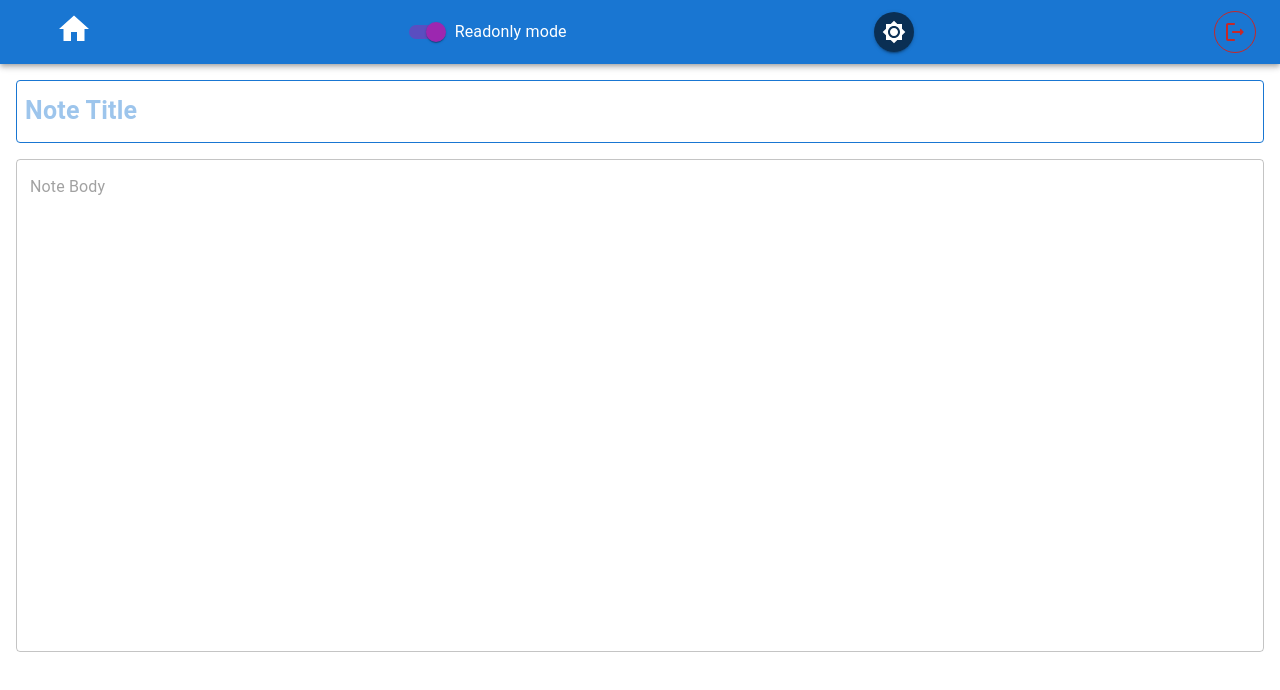
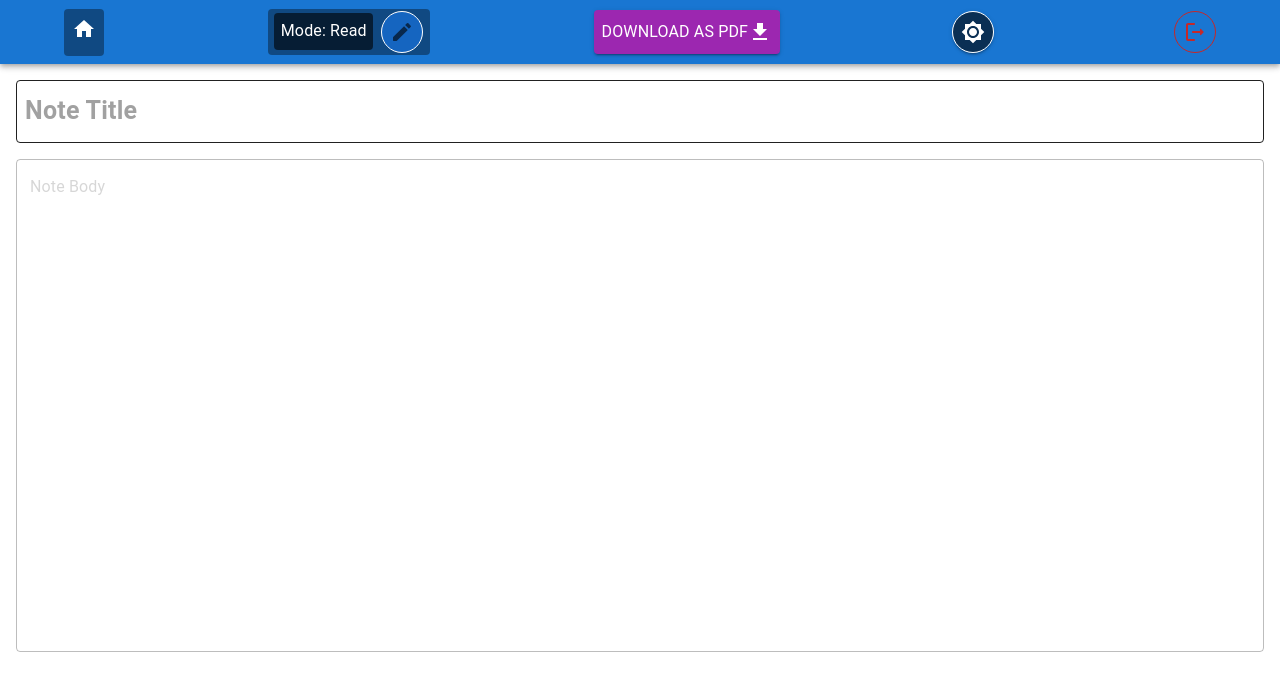
Before and after one commit to Folareen/sleek-notes, a React (Create React App) app: page /notes in a window 1280 px wide. Shown: the top 690 px of the page. Built offline with nearby package versions, Linux system fonts and the light colour scheme.

Commit message:
changed styles

```diff
--- a/src/components/ColorModeButton.jsx
+++ b/src/components/ColorModeButton.jsx
@@ -19,7 +19,7 @@ const ColorModeButton = () => {
 
   return (
       <IconButton
-        sx={{ ml: 1, bgcolor: 'text.secondary', color: 'background.default',boxShadow:2 }}
+        sx={{ ml: 1, bgcolor: 'text.secondary', color: 'background.default',boxShadow:2, border: 1, borderColor: 'background.paper' }}
         onClick={toggleColorMode}
       >
         {mode === "dark" ? (
--- a/src/components/HomeButton.jsx
+++ b/src/components/HomeButton.jsx
@@ -5,8 +5,8 @@ import HomeIcon from '@mui/icons-material/Home';
 
 const HomeButton = () => {
     return (
-      <Link to='/' component={RouterLink}  sx={{ color:'background.paper', px:4}} underline="none" >
-        <HomeIcon sx={{fontSize: 36}} />
+      <Link to='/' component={RouterLink}  sx={{ color:'background.paper', p:1, borderRadius: 1, bgcolor: 'text.disabled'}} underline="none" >
+        <HomeIcon  />
       </Link>
     )
 }
--- a/src/components/NotesPreviewCard.jsx
+++ b/src/components/NotesPreviewCard.jsx
@@ -26,8 +26,7 @@ export default function NotesPreviewCard ({id, title, body, date}){
 
                 <CardActions sx={{display:'flex', justifyContent: 'space-between', borderTop: 1, borderColor: 'primary.light', px:0}}>
 
-                    <Button sx={{fontWeight:'bold', color:'success.dark', bgcolor:'success.light','&:hover':{color: 'success.light',bgcolor: 'success.dark'
-                    }}} endIcon={<NoteAltIcon/>}>
+                    <Button sx={{fontWeight:'bold'}} color='success' variant='contained' endIcon={<NoteAltIcon/>}>
                         View/Edit
                     </Button>
 
--- a/src/pages/NotesFullView.jsx
+++ b/src/pages/NotesFullView.jsx
@@ -1,5 +1,5 @@
 import React, { useState } from 'react'
-import { Box, AppBar, Toolbar, FormControlLabel, Switch, InputBase, FormControl, TextField, Button, InputLabel, Select, MenuItem, IconButton} from '@mui/material'
+import { Box, AppBar, Toolbar, FormControlLabel, Switch, InputBase, FormControl, TextField, Button, InputLabel, Select, MenuItem, IconButton, Typography} from '@mui/material'
 import LogoutButton from '../components/LogoutButton'
 import SaveIcon from '@mui/icons-material/Save';
 import DeleteForeverIcon from '@mui/icons-material/DeleteForever';
@@ -15,10 +15,13 @@ import FormatListNumberedIcon from '@mui/icons-material/FormatListNumbered';
 import FileDownloadIcon from '@mui/icons-material/FileDownload';
 import FontDownloadIcon from '@mui/icons-material/FontDownload';
 import ColorModeButton from '../components/ColorModeButton'
+import ChromeReaderModeRoundedIcon from '@mui/icons-material/ChromeReaderModeRounded';
+import EditRoundedIcon from '@mui/icons-material/EditRounded';
 
 export default function NotesFullView ({id, title, body, date}) {
     const [readOnly, setReadOnly] = useState(true)
     const [fontSize, setFontSize] = useState('small')
+    const [noteBody, setNoteBody] = useState('')
 
     const toggleMode =() =>{
         setReadOnly(!readOnly)
@@ -31,18 +34,36 @@ export default function NotesFullView ({id, title, body, date}) {
     return (
     <Box sx={{height: '100vh', bgcolor:'danger.main'}}>
 
-        <AppBar position='sticky' >
-            <Toolbar sx={{display: 'flex', justifyContent: 'space-between'}}>
+        <AppBar position='sticky'  >
+            <Toolbar sx={{display: 'flex', justifyContent: 'space-between', maxWidth: 1200, width: '100%', mx: 'auto'}}>
 
                 <HomeButton />
 
-                <FormControlLabel control={
-                <Switch
-                color='secondary'
-                checked={readOnly}
-                onChange={toggleMode}
-                inputProps={{ 'aria-label': 'controlled' }}
-                />} label="Readonly mode"/>
+                <Box sx={{bgcolor: 'text.disabled', p: 0.3, borderRadius: 1}}>
+                    <Typography component='span' sx={{bgcolor:'text.secondary', color: 'background.paper', p: 0.8, borderRadius: 1, mx: 0.5, display: { xs: 'none', sm: 'inline-block'}}}>
+                        Mode: {readOnly ? 'Read': 'Edit'}
+                    </Typography>
+                    <IconButton sx={{border: 1, borderColor: 'background.paper', mx: 0.5, color: 'text.secondary',bgcolor: 'primary.dark', '&:hover': {
+                        color: 'primary.dark',bgcolor: 'text.secondary'
+                    }}} onClick={toggleMode}>
+                        {
+                            readOnly ?
+                            <EditRoundedIcon />
+                            :
+                            <ChromeReaderModeRoundedIcon />
+                        }
+                    </IconButton>
+                </Box>
+
+                <Button sx={{fontWeight:'bold', py:1.3, px: 1}} color='secondary' variant='contained'>
+                    <Typography component='span' sx={{display: {
+                        xs: 'none',
+                        sm: 'inline-block'
+                    }}}>
+                        Download as Pdf
+                    </Typography>
+                    <FileDownloadIcon />
+                </Button>
 
                 <ColorModeButton />
 
@@ -53,10 +74,10 @@ export default function NotesFullView ({id, title, body, date}) {
             {
                 !readOnly
                 &&
-                <Toolbar sx={{display: 'flex', flexDirection: 'column'}}
+                <Toolbar sx={{display: 'flex', flexDirection: 'column', borderTop: 2, borderTopColor: 'background.paper', py: 1}}
                 >
 
-                    <Box sx={{maxWidth: 800, width: '70%', mx:'auto', display:'flex', justifyContent: 'space-between', my: 2}}>
+                    <Box sx={{maxWidth: 800, width: '80%', mx:'auto', display:'flex', flexWrap: 'wrap',justifyContent: 'space-around', color: 'text.primary', my: 0.5, alignItems: 'center'}}>
 
                         <FormControl >
                             <InputLabel id="demo-simple-select-label"><FormatSizeIcon /></InputLabel>
@@ -94,28 +115,42 @@ export default function NotesFullView ({id, title, body, date}) {
                         <IconButton>
                             <FormatListNumberedIcon />
                         </IconButton>
-                        <Button sx={{fontWeight:'bold', color:'success.main', bgcolor:'light.main','&:hover':{color: 'light.main',bgcolor: 'success.main'
-                        }}} endIcon={<FileDownloadIcon/>}>
-                            Download as Pdf
-                        </Button>
+
 
                     </Box>
 
                     <Box
-                    sx={{maxWidth: 800, width: '70%', mx:'auto', display:'flex', justifyContent: 'space-between'}}>
-                        <Button sx={{fontWeight:'bold', color:'success.main', bgcolor:'light.main','&:hover':{color: 'light.main',bgcolor: 'success.main'
-                        }}} endIcon={<SaveIcon/>}>
-                            Save
+                    sx={{maxWidth: 800, width: '80%', mx:'auto', display:'flex', justifyContent: 'space-between', my: 0.5}}>
+                        <Button sx={{fontWeight:'bold'}} color='success' variant='contained'
+                        >
+                            <Typography component='span' sx={{fontWeight: 'bold', mx: 1, display: {
+                                xs: 'none',
+                                sm: 'inline-block'
+                            }}}>
+                                Save
+                            </Typography>
+                            <SaveIcon/>
                         </Button>
 
-                        <Button sx={{fontWeight:'bold', color:'danger.main', bgcolor:'light.main', '&:hover': {color:'light.main', bgcolor:'danger.main'
-                        } }} endIcon={<CancelIcon/>}>
-                            Discard Changes
+                        <Button sx={{fontWeight:'bold'}} color='error' variant='contained'>
+                            <Typography component='span' sx={{fontWeight: 'bold', mx: 1, display: {
+                                xs: 'none',
+                                sm: 'inline-block'
+                            }}}>
+                                Cancel
+                            </Typography>
+                            <CancelIcon/>
                         </Button>
 
-                        <Button sx={{fontWeight:'bold', color:'danger.main', bgcolor:'light.main', '&:hover': {color:'light.main', bgcolor:'danger.main'
-                        } }} endIcon={<DeleteForeverIcon/>}>
-                            Delete
+                        <Button sx={{fontWeight:'bold'}} color='error' variant='contained'
+                        >
+                            <Typography component='span' sx={{fontWeight: 'bold', mx: 1, display: {
+                                xs: 'none',
+                                sm: 'inline-block'
+                            }}}>
+                                Delete
+                            </Typography>
+                            <DeleteForeverIcon/>
                         </Button>
                     </Box>
 
@@ -130,18 +165,21 @@ export default function NotesFullView ({id, title, body, date}) {
             <FormControl component='form' fullWidth>
 
                 <InputBase
-                    sx={{color:'primary.main', p:1, border: 1, borderRadius:1, fontSize:25, fontWeight: 'bold', textTransform: 'capitalize'}}
+                    sx={{color:'text.primary', p:1, border: 1, borderRadius:1, fontSize:25, fontWeight: 'bold', textTransform: 'capitalize'}}
                     placeholder="Note Title"
                     inputProps={{ 'aria-label': 'search note' }}
                     type='text'
                 />
 
                 <TextField
-                rows={20}
+                rows={readOnly ? 20 : 15 }
+                disabled={readOnly}
                 placeholder='Note Body'
                 multiline
                 fullWidth
                 sx={{mt: 2}}
+                value={noteBody}
+                onChange={(e)=>{setNoteBody(e.target.value)}}
                 />
 
             </FormControl>
```
